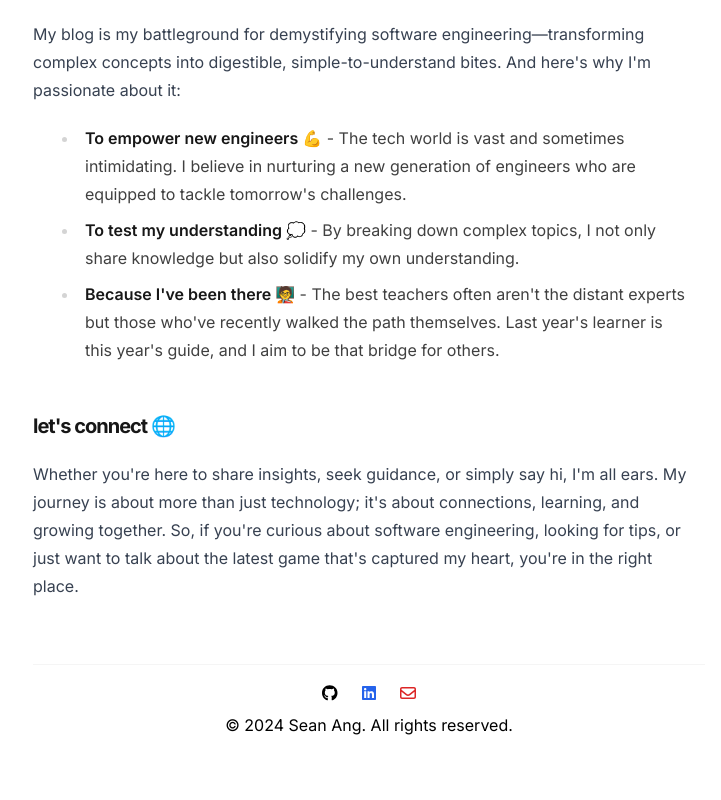
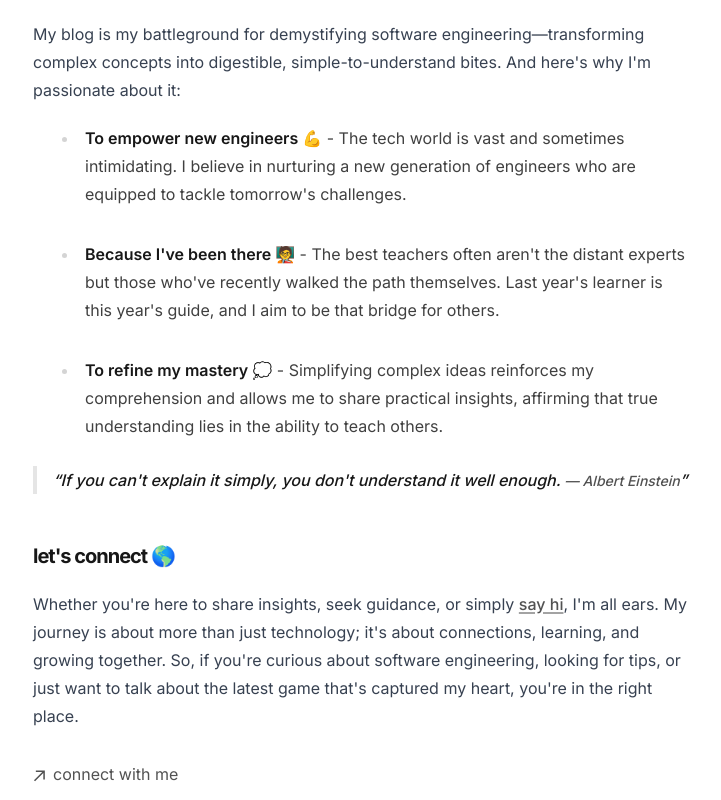
Before and after one commit to seanaxn1135/seanaxn.com, a Next.js app: page / in a window 1280 px wide. Shown: the part 420-1220 px from the top of the page, without its empty margins (271-992 px from the left). Before the commit the page ends 1189 px from the top, so only its background shows below. Built offline with nearby package versions, Linux system fonts and the light colour scheme.

Commit message:
add connect with me button and icon, changed global css for links

```diff
--- a/src/app/globals.css
+++ b/src/app/globals.css
@@ -5,3 +5,7 @@
 html {
   min-width: 360px;
 }
+
+.prose a {
+  @apply transition-all text-neutral-600 dark:text-neutral-200 hover:text-neutral-500 dark:hover:text-neutral-100 decoration-neutral-400 dark:decoration-neutral-600 underline-offset-2 decoration-[0.1em];
+}
--- a/src/app/page.tsx
+++ b/src/app/page.tsx
@@ -1,4 +1,21 @@
 import Link from "next/link";
+
+function ArrowIcon() {
+  return (
+    <svg
+      width="12"
+      height="12"
+      viewBox="0 0 12 12"
+      fill="none"
+      xmlns="http://www.w3.org/2000/svg"
+    >
+      <path
+        d="M2.07102 11.3494L0.963068 10.2415L9.2017 1.98864H2.83807L2.85227 0.454545H11.8438V9.46023H10.2955L10.3097 3.09659L2.07102 11.3494Z"
+        fill="currentColor"
+      />
+    </svg>
+  );
+}
 
 export default function Page() {
   return (
@@ -12,30 +29,48 @@ export default function Page() {
           <Link target="_blank" href="https://www.thoughtworks.com/" rel="noopener noreferrer">ThoughtWorks</Link>
           {`, where I collaborate with brilliant minds to deliver impactful digital products. When I'm not coding, you'll likely find me diving into the latest game release or lost in thought, piecing together my next blog post. Gaming is not just a hobby for me; it's a gateway to new worlds and stories, much like software engineering is a portal to endless possibilities and innovations.`}
         </p>
+
         <div className="prose prose-neutral dark:prose-invert mt-10">
           <h2 className="font-small text-xl tracking-tighter">why I write ✍️</h2>
           <p className="prose dark:prose-invert">
             My blog is my battleground for demystifying software engineering—transforming complex concepts into digestible, simple-to-understand bites. And here's why I'm passionate about it:
           </p>
           <ul className="list-disc ml-5 mb-4">
-            <li>
+            <li className="pb-6">
               <strong>To empower new engineers 💪</strong> - The tech world is vast and sometimes intimidating. I believe in nurturing a new generation of engineers who are equipped to tackle tomorrow's challenges.
             </li>
-            <li>
-              <strong>To test my understanding 💭</strong> - By breaking down complex topics, I not only share knowledge but also solidify my own understanding.
+            <li className="pb-6">
+              <strong>Because I've been there 🧑‍🏫</strong> - The best teachers often aren't the distant experts but those who've recently walked the path themselves. Last year's learner is this year's guide, and I aim to be that bridge for others.
+
             </li>
             <li>
-              <strong>Because I've been there 🧑‍🏫</strong> - The best teachers often aren't the distant experts but those who've recently walked the path themselves. Last year's learner is this year's guide, and I aim to be that bridge for others.
+              <strong>To refine my mastery 💭</strong> - Simplifying complex ideas reinforces my comprehension and allows me to share practical insights, affirming that true understanding lies in the ability to teach others.
             </li>
           </ul>
+          <blockquote className="prose prose-neutral dark:prose-invert">
+            <p>If you can't explain it simply, you don't understand it well enough. <cite className="inline text-right text-sm opacity-75">— Albert Einstein</cite></p>
+          </blockquote>
         </div>
 
         <div className="prose prose-neutral dark:prose-invert mt-12">
-          <h2 className="font-small text-xl tracking-tighter">let's connect 🌐</h2>
+          <h2 className="font-small text-xl tracking-tighter">let's connect 🌎</h2>
           <p className="prose dark:prose-invert">
-            Whether you're here to share insights, seek guidance, or simply say hi, I'm all ears. My journey is about more than just technology; it's about connections, learning, and growing together. So, if you're curious about software engineering, looking for tips, or just want to talk about the latest game that's captured my heart, you're in the right place.
+            Whether you're here to share insights, seek guidance, or simply <Link target="_blank" href="/guestbook">say hi</Link>, I'm all ears. My journey is about more than just technology; it's about connections, learning, and growing together. So, if you're curious about software engineering, looking for tips, or just want to talk about the latest game that's captured my heart, you're in the right place.
           </p>
         </div>
+        <ul className="flex flex-col md:flex-row mt-8 space-x-0 md:space-x-4 space-y-2 md:space-y-0 font-sm text-neutral-600 dark:text-neutral-300">
+          <li>
+            <a
+              className="flex items-center hover:text-neutral-800 dark:hover:text-neutral-100 transition-all"
+              rel="noopener noreferrer"
+              target="_blank"
+              href="https://www.linkedin.com/in/seanaxn/"
+            >
+              <ArrowIcon />
+              <p className="h-7 ml-2">connect with me</p>
+            </a>
+          </li>
+        </ul>
       </section>
     </>
   );
```
